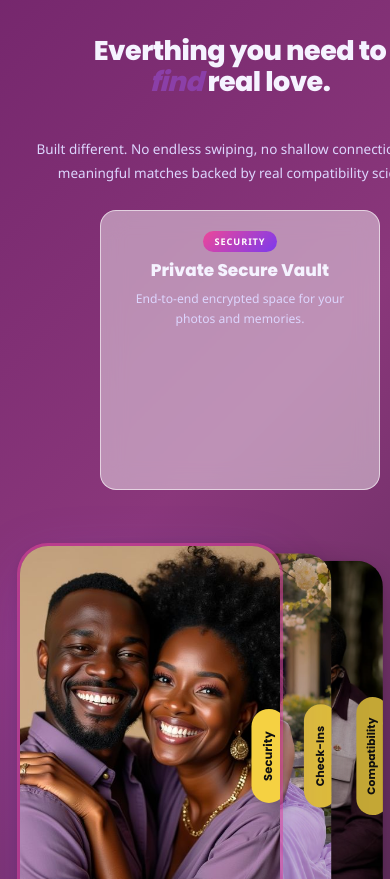
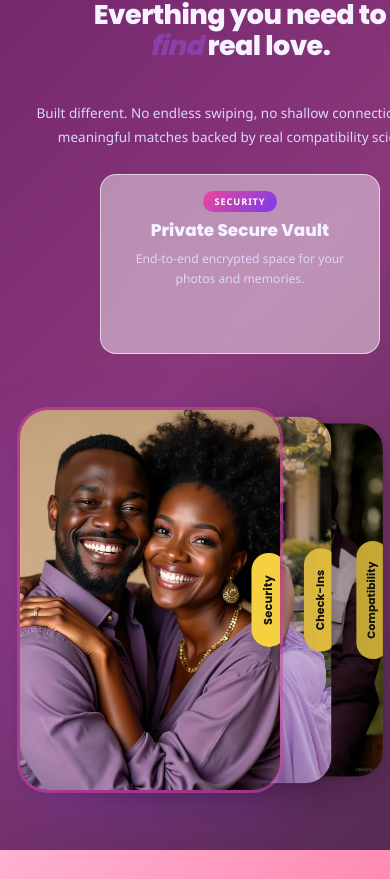
Before and after one commit to IjeButterfly-Relationship-app/Portal, a React (Create React App) app: page / in a window 390 px wide. Shown: the part 905-1784 px from the top of the page. Built offline with nearby package versions, Linux system fonts and the light colour scheme.

Commit message:
Reduce height of info card and feature section

```diff
--- a/src/styles/LandingPage.css
+++ b/src/styles/LandingPage.css
@@ -376,6 +376,7 @@ a   { text-decoration: none; color: inherit; }
   background: linear-gradient(135deg, #74266C 0%, #8A377B 48%, #542A53 100%);
   backdrop-filter: blur(20px);
   -webkit-backdrop-filter: blur(20px);
+  padding: 60px 40px;
 }
 .section--alt .section__title { color: #f5f3ff; }
 .section--alt .section__subtitle { color: #ddd6fe; }
@@ -422,19 +423,19 @@ a   { text-decoration: none; color: inherit; }
   max-width: 380px;
 }
 
-/* Frosted-glass info block (active card details) - SQUARE */
+/* Frosted-glass info block (active card details) - COMPACT */
 .features__active-info {
   display: flex;
   flex-direction: column;
   gap: 8px;
-  padding: 20px 24px;
+  padding: 16px 20px;
   background: rgba(255,255,255,0.45);
   backdrop-filter: blur(12px);
   -webkit-backdrop-filter: blur(12px);
   border: 1px solid rgba(255,255,255,0.6);
   border-radius: 16px;
   width: 280px;
-  height: 280px;
+  height: 180px;
   transition: all 0.4s ease;
 }
 .features__active-tag {
@@ -476,9 +477,9 @@ a   { text-decoration: none; color: inherit; }
   */
   width: 472px;
   /*
-    Height matches the card height — tall portrait cards
+    Height matches the card height — reduced height
   */
-  height: 580px;
+  height: 480px;
 }
 
 .feature-stack__card {
@@ -486,9 +487,9 @@ a   { text-decoration: none; color: inherit; }
   top: 0;
   left: 0;
 
-  /* Tall portrait card like reference image */
+  /* Reduced height portrait card */
   width: 360px;
-  height: 580px;
+  height: 480px;
   border-radius: 28px;
   overflow: hidden;
 
@@ -994,9 +995,9 @@ a   { text-decoration: none; color: inherit; }
     font-size: 0.95rem;
   }
 
-  /* Shrink cards on small screens - tall portrait */
-  .feature-stack { width: 320px; height: 420px; }
-  .feature-stack__card { width: 260px; height: 420px; }
+  /* Shrink cards on small screens - reduced height */
+  .feature-stack { width: 320px; height: 380px; }
+  .feature-stack__card { width: 260px; height: 380px; }
   .features__cards-col { padding-right: 120px; }
 
   .steps-grid { grid-template-columns: 1fr; }
```
